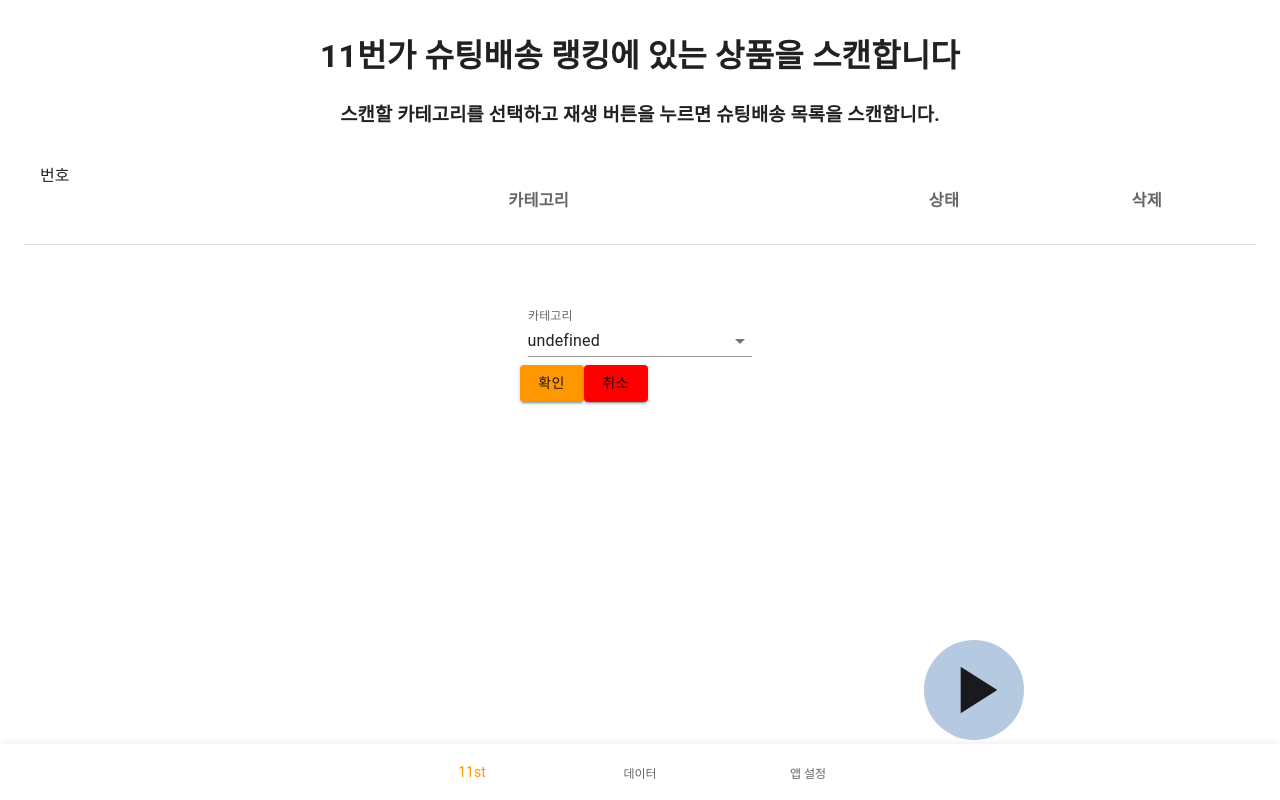
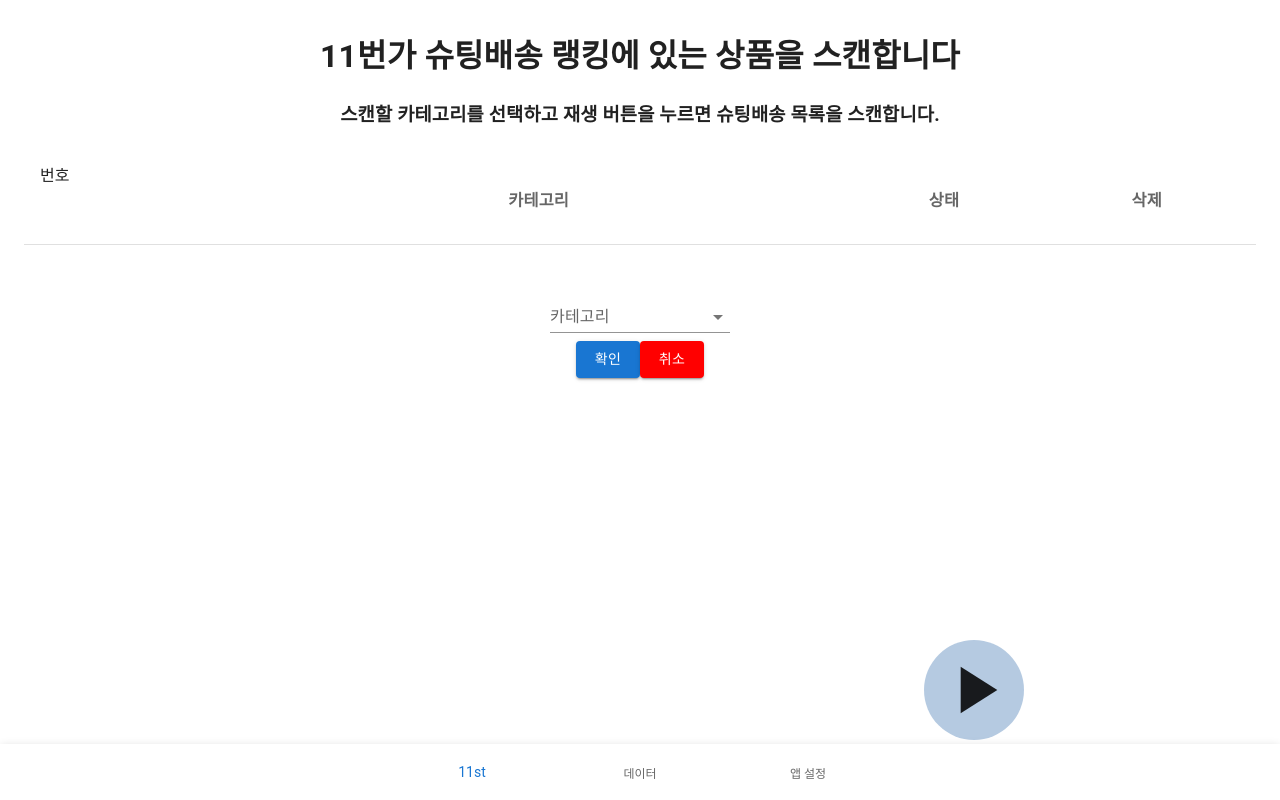
Before and after one commit to doldolma/11st-electron, a React (Create React App) app: page / in a window 1280 px wide. Both pictures are taken after a click on the button "카테고리 추가". Built offline with nearby package versions, Linux system fonts and the light colour scheme.

Commit message:
카테고리 undefined 로 출력되는 문제 수정, 메인 색상 변경

```diff
--- a/package.json
+++ b/package.json
@@ -1,6 +1,6 @@
 {
   "name": "11st-electron",
-  "version": "0.1.7",
+  "version": "0.1.8",
   "private": true,
   "homepage": "./",
   "main": "public/electron.js",
--- a/src/App.js
+++ b/src/App.js
@@ -16,8 +16,12 @@
             createTheme({
                 palette: {
                     mode: darkMode ? 'dark' : 'light',
-                    primary: orange,
-                    secondary: blue,
+                    ochre: {
+                        main: '#E3D026',
+                        light: '#E9DB5D',
+                        dark: '#A29415',
+                        contrastText: '#242105',
+                    }
                 },
                 components: {
                     MuiCssBaseline: {
--- a/src/pages/Data.jsx
+++ b/src/pages/Data.jsx
@@ -1,6 +1,16 @@
 import {useRecoilState} from "recoil";
 import product from "../atoms/product";
-import {IconButton, Paper, Table, TableBody, TableCell, TableContainer, TableHead, TableRow} from "@mui/material";
+import {
+    Button,
+    IconButton,
+    Paper,
+    Table,
+    TableBody,
+    TableCell,
+    TableContainer,
+    TableHead,
+    TableRow
+} from "@mui/material";
 import saveExcel from "../util/product_excel";
 import DownloadIcon from '@mui/icons-material/Download';
 import DeleteIcon from '@mui/icons-material/Delete';
@@ -65,6 +75,7 @@
                         }
                     </TableBody>
                 </Table>
+                <Button variant='outlined' style={{ float: 'right', marginRight: '3rem' }}>일괄다운</Button>
             </TableContainer>
         </>
     );
--- a/src/pages/Home.jsx
+++ b/src/pages/Home.jsx
@@ -18,6 +18,11 @@
     topMargin: '10px'
 };
 
+const emptyCategory = {
+    no: '',
+    name: '',
+}
+
 export default function Home() {
 
     // 카테고리 목록
@@ -27,7 +32,7 @@
     const [addFlag, setAddFlag] = useState(false);
 
     // 신규 카테고리
-    const [newCategory, setNewCategory] = useState({});
+    const [newCategory, setNewCategory] = useState(emptyCategory);
 
     // 현재 작업 중인 카테고리
     const [presentLoad, setPresentLoad] = useState(-1);
@@ -47,7 +52,7 @@
     useEffect(() => {
         if (loading) {
             setAddFlag(false);
-            setNewCategory('');
+            setNewCategory(emptyCategory);
         }
     }, [loading]);
 
@@ -149,7 +154,7 @@
                 <div>
                     {
                         addFlag ? <>
-                            <FormControl variant="standard" sx={{m: 1, mt: 3, width: '25ch'}}>
+                            <FormControl variant="standard" sx={{width: '20ch'}}>
                                 <Autocomplete
                                     {...defaultProps}
                                     id="auto-select"
@@ -162,18 +167,10 @@
                                         <TextField {...params} label="카테고리" variant="standard" />
                                     )}
                                 />
-                                {/*<InputLabel id="demo-simple-select-standard-label">카테고리</InputLabel>*/}
-                                {/*<Select*/}
-                                {/*    label='카테고리'*/}
-                                {/*    value={newCategory.no}*/}
-                                {/*    onChange={(e) => setNewCategory(e.target.value)}*/}
-                                {/*>*/}
-                                {/*    {defaultCategory.map((c, i) => <MenuItem key={c.no} value={c}>{c.name}</MenuItem>)}*/}
-                                {/*</Select>*/}
                             </FormControl>
-                            <div>
+                            <div style={{ textAlign: 'center', marginTop: '0.5rem' }}>
                                 <Button variant="contained" onClick={() => {
-                                    if (!newCategory.no) {
+                                    if (!newCategory || !newCategory.no) {
                                         return;
                                     }
                                     if (Object.keys(completedList).includes(newCategory.no)) {
@@ -189,17 +186,17 @@
                                     if (newCategory) setCategories([...categories, newCategory]);
 
 
-                                    setNewCategory(null);
+                                    setNewCategory(emptyCategory);
 
 
                                 }}>확인</Button>
                                 <Button variant="contained" style={{background: 'red'}}
                                         onClick={() => {
-                                            setNewCategory(defaultCategory);
+                                            setNewCategory(emptyCategory);
                                             setAddFlag(false);
                                         }}>취소</Button>
                             </div>
-                        </> : (loading ? '' : <Button variant="contained" onClick={() => setAddFlag(true)}>카테고리 추가
+                        </> : (loading ? '' : <Button variant="contained" sx={{ mt: '1rem' }} onClick={() => setAddFlag(true)}>카테고리 추가
                         </Button>)
                     }
                 </div>
--- a/src/util/product_excel.js
+++ b/src/util/product_excel.js
@@ -2,8 +2,6 @@
 import { saveAs } from 'file-saver';
 
 export default async function saveExcel(product) {
-
-    console.log(product);
 
     // 워크북 생성
     const wb = XLSX.utils.book_new();
```
